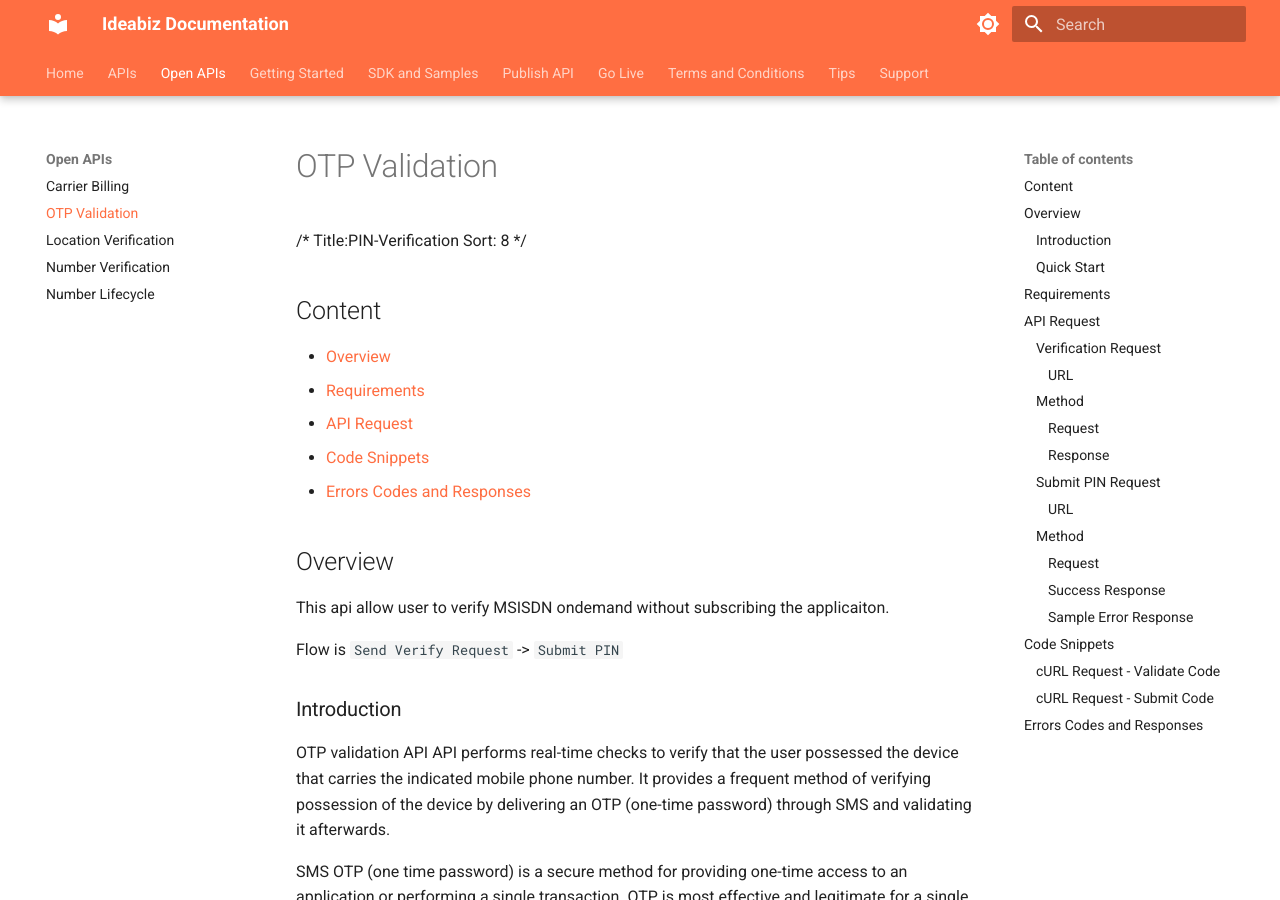
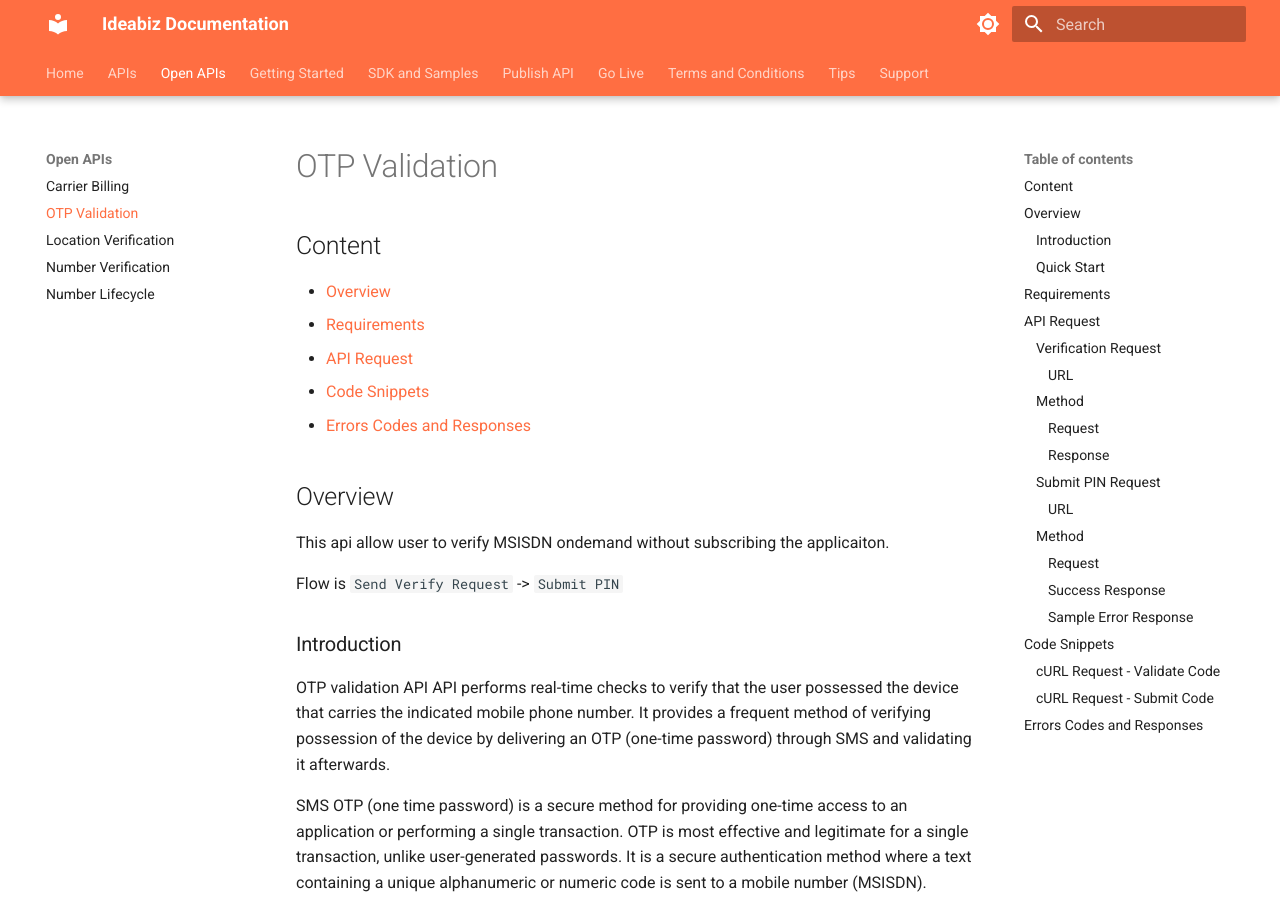
Before and after one commit to ideabizmart/Docs-Ideabiz-v2, an MkDocs documentation site: the page built from docs/APIs/Camara/OTPValidationAPInew.md, in a window 1280 px wide and 900 px high. Built offline with MkDocs 1.6.1 and Material for MkDocs 9.7.7, drawn with Linux system fonts in a browser that asks for light colours.

Commit message:
Update OTPValidationAPInew.md

```diff
--- a/docs/APIs/Camara/OTPValidationAPInew.md
+++ b/docs/APIs/Camara/OTPValidationAPInew.md
@@ -1,7 +1,4 @@
-/*
-Title:PIN-Verification
-Sort: 8
-*/
+
 
 ## Content
 * [Overview](#overview)
```
